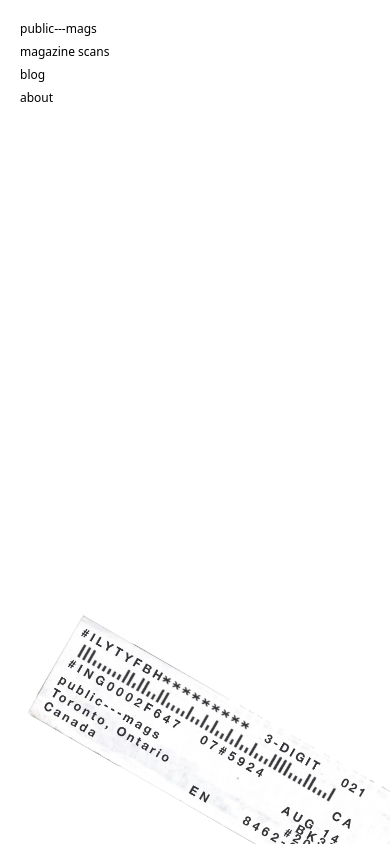
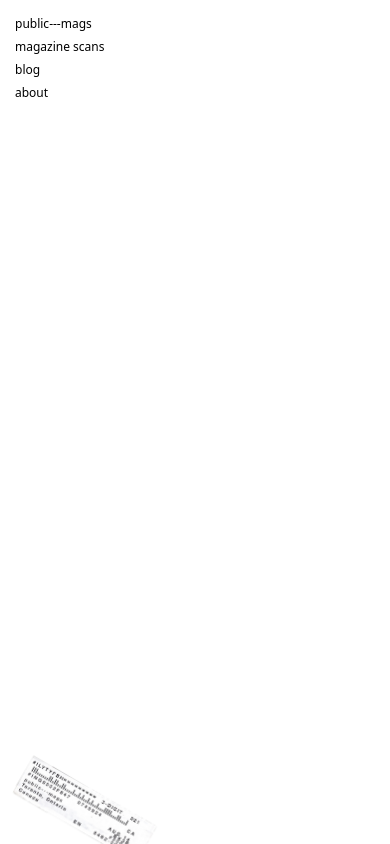
Before and after one commit to pkloa/public---mags, a React (Vite) app: page / in a window 390 px wide. Built offline with nearby package versions, Linux system fonts and the light colour scheme.

Commit message:
Implement mobile styles across various components including App, ImageGallery, MainContent, Navigation, and ThirdMenu. Update 'Vibe Magazine' content structure to include asterisks in titles for clarity.

```diff
--- a/src/App.module.css
+++ b/src/App.module.css
@@ -23,3 +23,23 @@
   pointer-events: none;
   transform: rotate(30deg);
 }
+
+/* Mobile styles */
+@media (max-width: 768px) {
+  .app {
+    flex-direction: column;
+    height: auto;
+    min-height: 100vh;
+  }
+
+  .main {
+    flex: 1;
+    min-height: 0;
+  }
+
+  .fixedSticker {
+    width: 150px;
+    bottom: 10px;
+    left: 10px;
+  }
+}
--- a/src/components/ImageGallery/ImageGallery.module.css
+++ b/src/components/ImageGallery/ImageGallery.module.css
@@ -61,3 +61,26 @@
   opacity: 1;
   transform: translateY(0);
 }
+
+/* Mobile styles */
+@media (max-width: 768px) {
+  .gallery {
+    margin-top: 10px;
+  }
+
+  .twoColumnContainer {
+    gap: 10px;
+  }
+
+  .fullWidthContainer {
+    margin-bottom: 10px;
+  }
+
+  .imageContainer {
+    margin: 20px 0 !important;
+  }
+
+  .randomImage {
+    width: 90% !important;
+  }
+}
--- a/src/components/MainContent/MainContent.module.css
+++ b/src/components/MainContent/MainContent.module.css
@@ -71,3 +71,18 @@
   font-size: 12px;
   color: #000;
 }
+
+/* Mobile styles */
+@media (max-width: 768px) {
+  .mainContent {
+    padding: 15px;
+  }
+
+  .videoPlayer {
+    max-width: 100%;
+  }
+
+  .blogItem {
+    margin-bottom: 20px;
+  }
+}
--- a/src/components/Navigation/Navigation.module.css
+++ b/src/components/Navigation/Navigation.module.css
@@ -104,3 +104,33 @@
   background-color: #000;
   color: #fff;
 }
+
+/* Mobile styles */
+@media (max-width: 768px) {
+  .navigation {
+    flex-direction: column;
+    height: auto;
+    width: 100% !important;
+  }
+
+  .menuColumn {
+    width: 100%;
+    padding: 15px;
+  }
+
+  .submenuColumn {
+    width: 100%;
+    padding: 0 15px 15px;
+    display: flex;
+    flex-wrap: wrap;
+    gap: 5px 15px;
+  }
+
+  .submenuItem {
+    margin-bottom: 5px;
+  }
+
+  .aboutTextInline {
+    max-width: 100%;
+  }
+}
--- a/src/components/ThirdMenu/ThirdMenu.module.css
+++ b/src/components/ThirdMenu/ThirdMenu.module.css
@@ -29,3 +29,17 @@
   background-color: #000;
   color: #fff;
 }
+
+/* Mobile styles */
+@media (max-width: 768px) {
+  .thirdMenu {
+    justify-content: flex-start;
+    padding: 15px;
+    gap: 10px;
+  }
+
+  .thirdMenuItem {
+    margin-bottom: 10px;
+    margin-right: 15px !important;
+  }
+}
--- a/src/data/content.js
+++ b/src/data/content.js
@@ -156,23 +156,23 @@ export const contentData = {
         images: []
       }
     },
-    'Vibe Magazine': {
-      thirdMenuItems: ['March 1999', 'March 2000', 'May 2000', 'March 2001', 'April 2001', 'June 2001', 'September 2001', 'October 2003', 'March 2004', 'July 2005'],
+    'Vibe Magazine*': {
+      thirdMenuItems: ['March 1999', 'March 2000', 'May 2000', 'March 2001', 'April 2001', 'June 2001', 'September 2001*', 'October 2003', 'March 2004', 'July 2005'],
       default: {
-        title: 'Vibe Magazine',
+        title: 'Vibe Magazine*',
         text: ['Select an issue to view content from Vibe Magazine.'],
         images: []
       },
-      'March 1999': { title: 'Vibe Magazine - March 1999', text: ['Content for Vibe Magazine March 1999.'], images: [] },
-      'March 2000': { title: 'Vibe Magazine - March 2000', text: ['Content for Vibe Magazine March 2000.'], images: [] },
-      'May 2000': { title: 'Vibe Magazine - May 2000', text: ['Content for Vibe Magazine May 2000.'], images: [] },
-      'March 2001': { title: 'Vibe Magazine - March 2001', text: ['Content for Vibe Magazine March 2001.'], images: [] },
-      'April 2001': { title: 'Vibe Magazine - April 2001', text: ['Content for Vibe Magazine April 2001.'], images: [] },
-      'June 2001': { title: 'Vibe Magazine - June 2001', text: ['Content for Vibe Magazine June 2001.'], images: [] },
-      'September 2001': { title: 'Vibe Magazine - September 2001', text: ['Content for Vibe Magazine September 2001.'], images: [] },
-      'October 2003': { title: 'Vibe Magazine - October 2003', text: ['Content for Vibe Magazine October 2003.'], images: [] },
-      'March 2004': { title: 'Vibe Magazine - March 2004', text: ['Content for Vibe Magazine March 2004.'], images: [] },
-      'July 2005': { title: 'Vibe Magazine - July 2005', text: ['Content for Vibe Magazine July 2005.'], images: [] }
+      'March 1999': { title: 'Vibe Magazine* - March 1999', text: ['Content for Vibe Magazine March 1999.'], images: [] },
+      'March 2000': { title: 'Vibe Magazine* - March 2000', text: ['Content for Vibe Magazine March 2000.'], images: [] },
+      'May 2000': { title: 'Vibe Magazine* - May 2000', text: ['Content for Vibe Magazine May 2000.'], images: [] },
+      'March 2001': { title: 'Vibe Magazine* - March 2001', text: ['Content for Vibe Magazine March 2001.'], images: [] },
+      'April 2001': { title: 'Vibe Magazine* - April 2001', text: ['Content for Vibe Magazine April 2001.'], images: [] },
+      'June 2001': { title: 'Vibe Magazine* - June 2001', text: ['Content for Vibe Magazine June 2001.'], images: [] },
+      'September 2001*': { title: 'Vibe Magazine* - September 2001*', text: ['Content for Vibe Magazine September 2001.'], images: [] },
+      'October 2003': { title: 'Vibe Magazine* - October 2003', text: ['Content for Vibe Magazine October 2003.'], images: [] },
+      'March 2004': { title: 'Vibe Magazine* - March 2004', text: ['Content for Vibe Magazine March 2004.'], images: [] },
+      'July 2005': { title: 'Vibe Magazine* - July 2005', text: ['Content for Vibe Magazine July 2005.'], images: [] }
     },
     'Murder Dog Magazine*': {
       thirdMenuItems: ['Volume 6 Issue #5', 'Volume 7 Issue #1', 'Volume 8 Issue #5', 'Volume 9 Issue #1*', 'Volume 9 Issue #2', 'Volume 10 Issue #3', 'Volume 11 Issue #1', 'Volume 12 Issue #2', 'Volume 20 Issue #2'],
```
